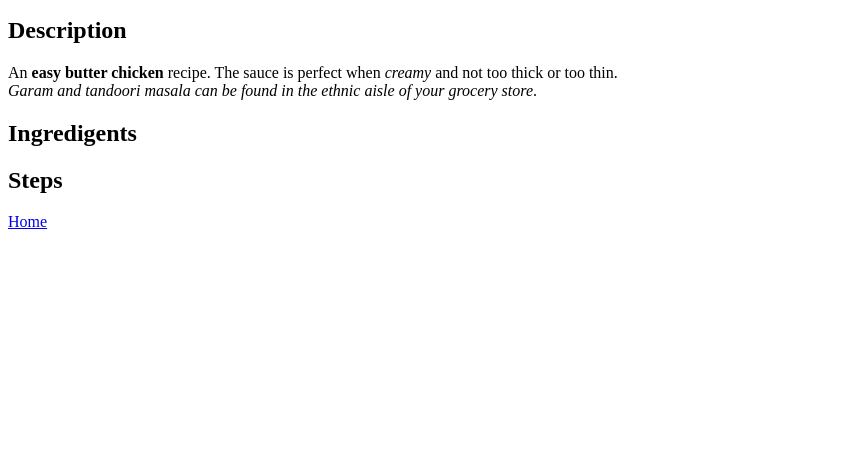
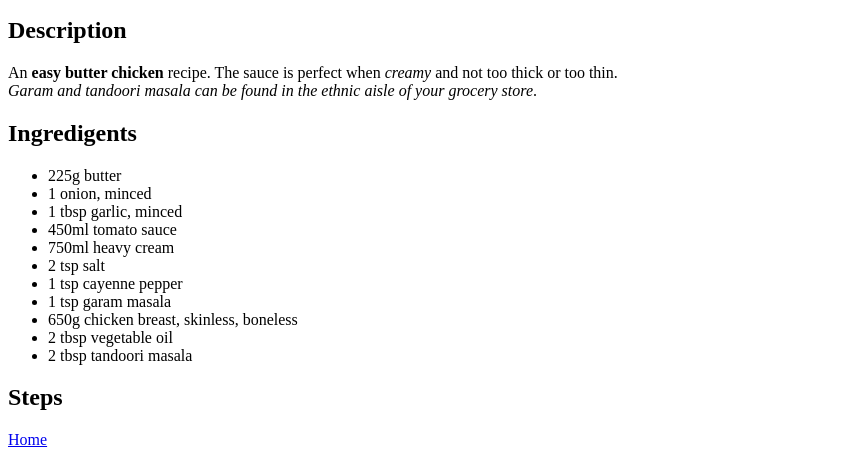
Before and after one commit to bon-nina/odin-recipes, a plain HTML site: page recipes/butter-chicken.html in a window 1280 px wide. Shown: the part 721-1178 px from the top of the page, without its empty margins (0-863 px from the left). Before the commit the page ends 960 px from the top, so only its background shows below. Drawn offline with Linux system fonts and the light colour scheme.

Commit message:
Added ingredigents to butter-chicken.html

```diff
--- a/recipes/butter-chicken.html
+++ b/recipes/butter-chicken.html
@@ -19,7 +19,22 @@
                 <br>
                 <em>Garam and tandoori masala can be found in the ethnic aisle of your grocery store</em>.
             </p>
+
         <h2>Ingredigents</h2>
+            <ul>
+                <li>225g butter</li>
+                <li>1 onion, minced</li>
+                <li>1 tbsp garlic, minced</li>
+                <li>450ml tomato sauce</li>
+                <li>750ml heavy cream</li>
+                <li>2 tsp salt</li>
+                <li>1 tsp cayenne pepper</li>
+                <li>1 tsp garam masala</li>
+                <li>650g chicken breast, skinless, boneless</li>
+                <li>2 tbsp vegetable oil</li>
+                <li>2 tbsp tandoori masala</li>
+            </ul>
+
         <h2>Steps</h2>
 
         <a href="../index.html">Home</a>
```
